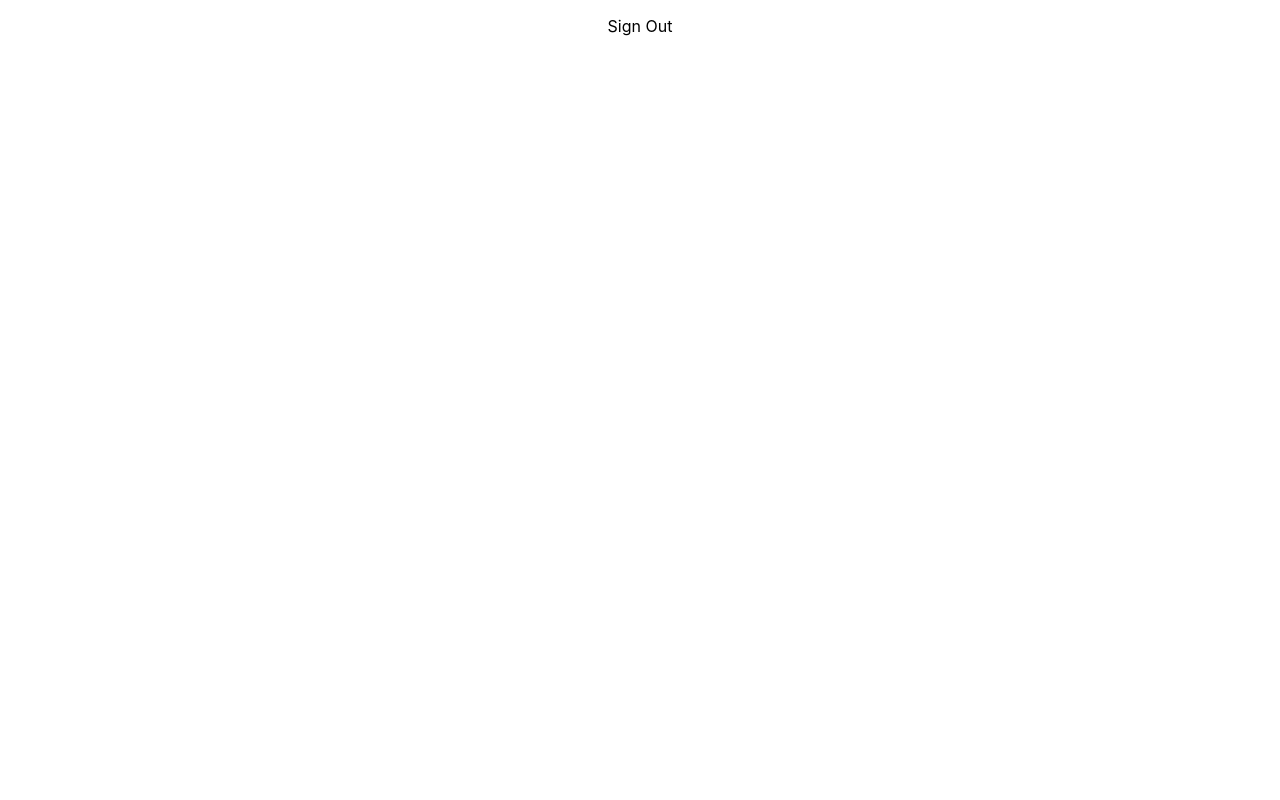
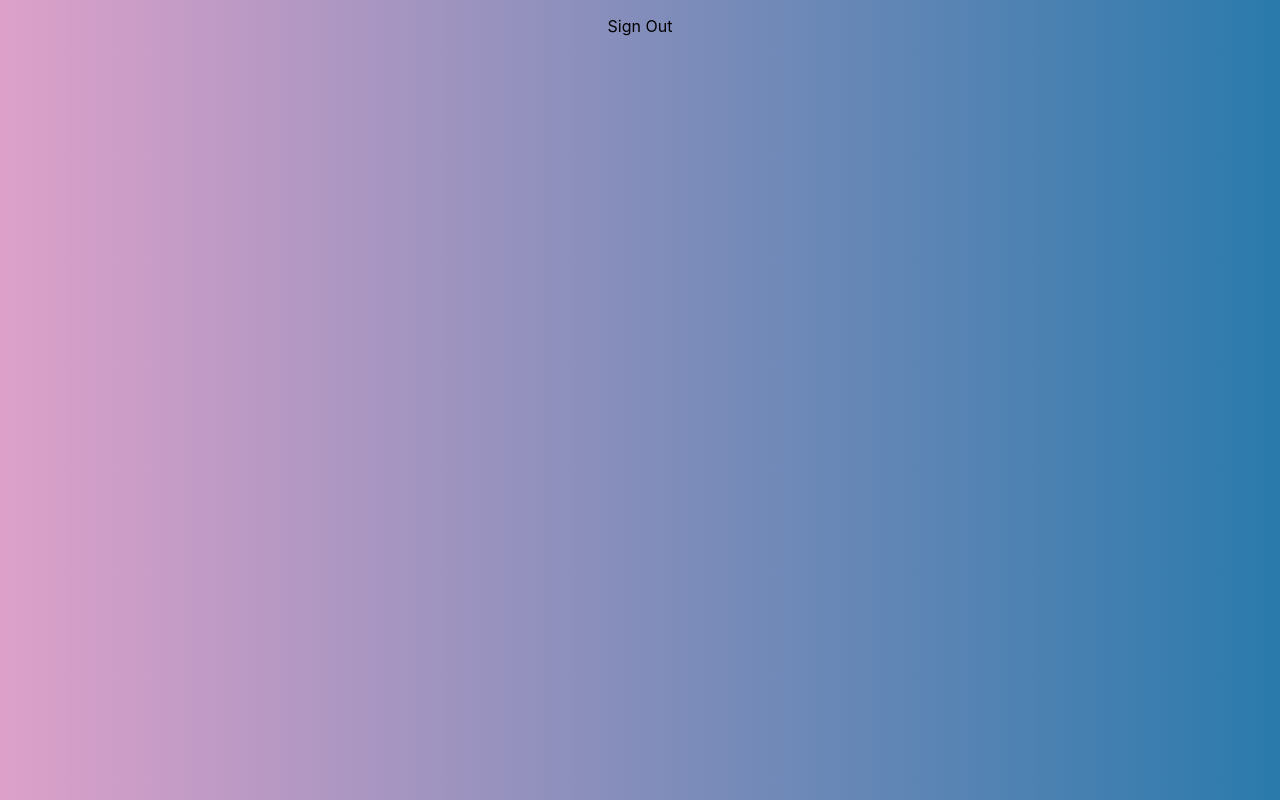
Before and after one commit to jaiswalakash170/facerecognitionbrain, a React (Create React App) app: page / in a window 1280 px wide. Built offline with nearby package versions, Linux system fonts and the light colour scheme.

Commit message:
Updated background coolor

```diff
--- a/src/index.css
+++ b/src/index.css
@@ -1,5 +1,6 @@
 body {
   margin: 0;
+  background: linear-gradient(to right, rgb(221, 161, 202), rgb(42, 122, 172));
   font-family: -apple-system, BlinkMacSystemFont, 'Segoe UI', 'Roboto', 'Oxygen',
     'Ubuntu', 'Cantarell', 'Fira Sans', 'Droid Sans', 'Helvetica Neue',
     sans-serif;
```
